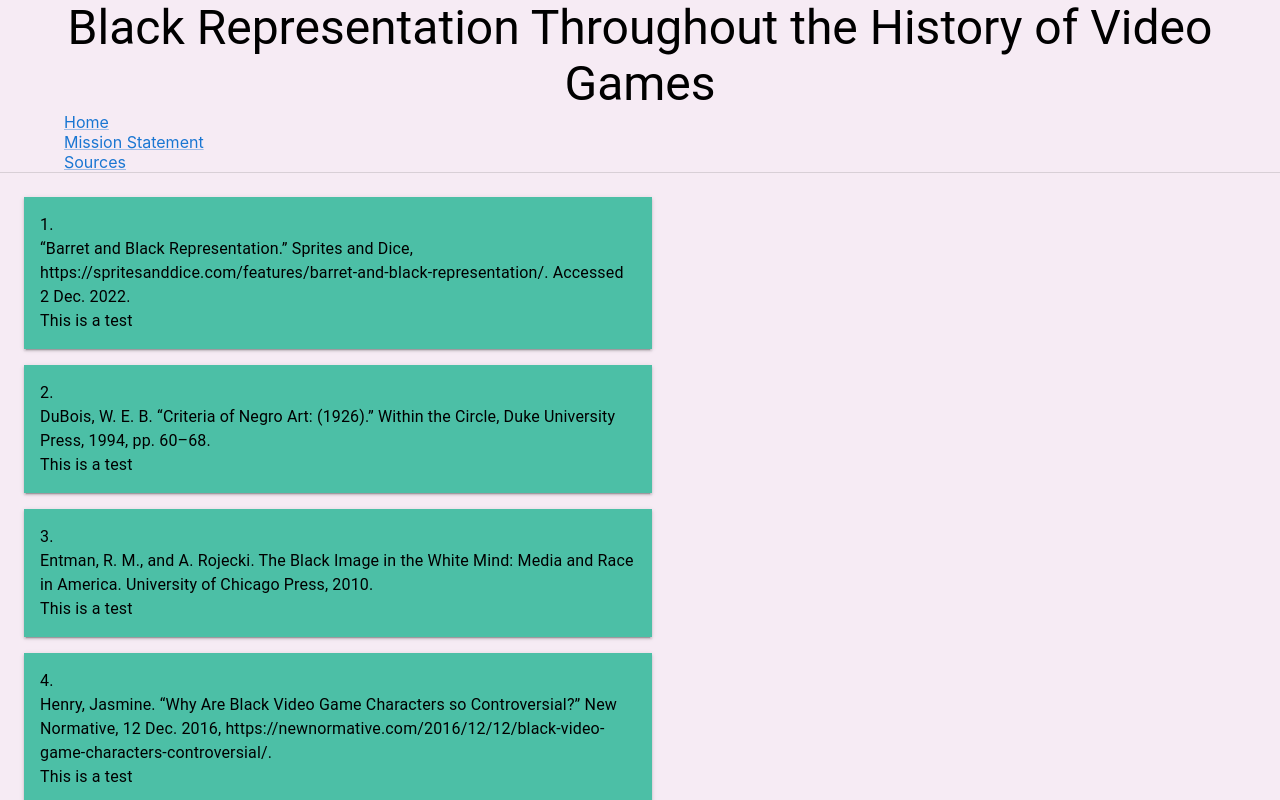
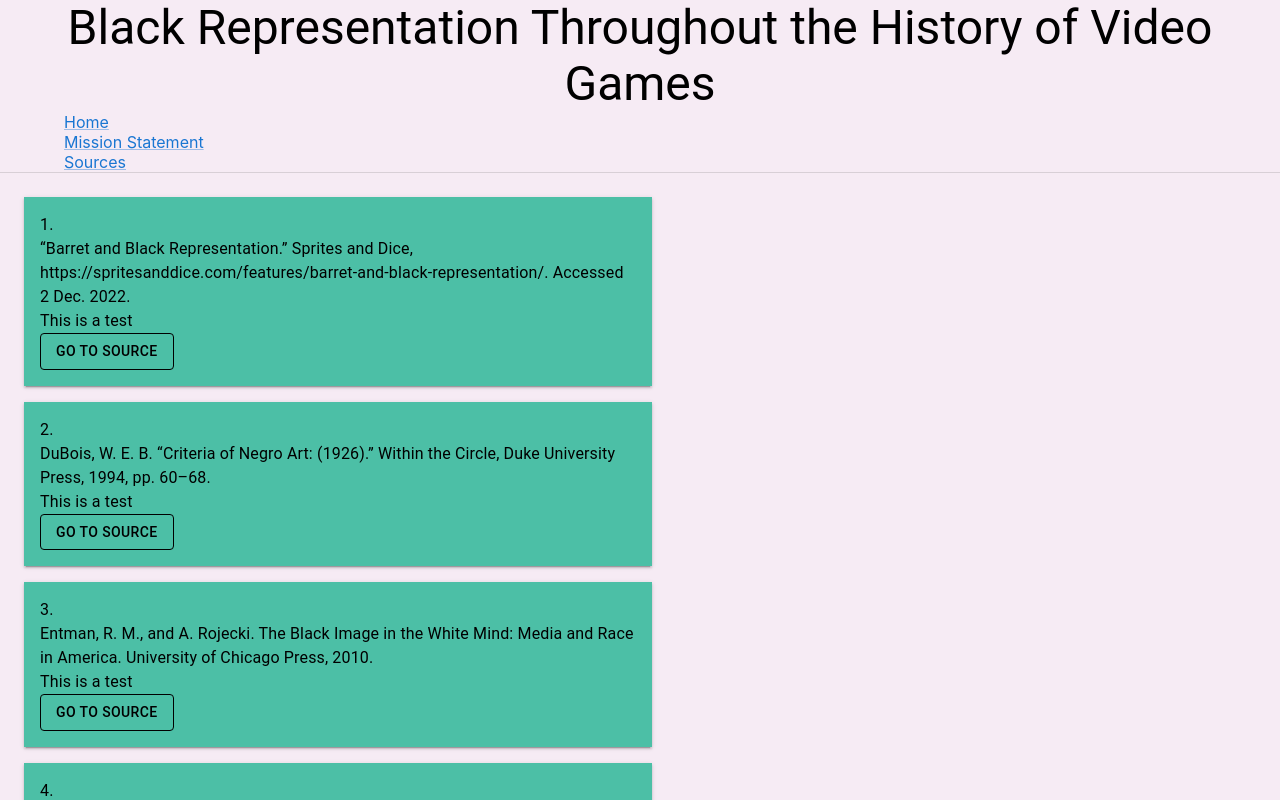
Before and after one commit to AJMosley345/eng-206-finalproject, a Next.js app: page /sources in a window 1280 px wide. Shown: the top 800 px of the page. Built offline with nearby package versions, Linux system fonts and the light colour scheme.

Commit message:
Add content

```diff
--- a/pages/sources.js
+++ b/pages/sources.js
@@ -1,46 +1,57 @@
-import { List, ListItem, Typography, Divider, Box, Grid, ListItemText, Stack } from "@mui/material";
+import { List, ListItem, Typography, Divider, Box, Grid, ListItemText, Stack, Button } from "@mui/material";
 import Header from "../components/Header";
+import Link from "@mui/material";
 
 const entries = [
     {
         citation: '“Barret and Black Representation.” Sprites and Dice, https://spritesanddice.com/features/barret-and-black-representation/. Accessed 2 Dec. 2022.',
         summary: 'This is a test',
+        link: 'https://spritesanddice.com/features/barret-and-black-representation/'
     },
     {
         citation: 'DuBois, W. E. B. “Criteria of Negro Art: (1926).” Within the Circle, Duke University Press, 1994, pp. 60–68.',
         summary: 'This is a test',
+        link: 'https://allisonbolah.com/site_resources/reading_list/DuBois.pdf'
     },
     {
         citation: 'Entman, R. M., and A. Rojecki. The Black Image in the White Mind: Media and Race in America. University of Chicago Press, 2010.',
         summary: 'This is a test',
+        link: 'https://books.google.com/books?id=RWhEm5Q7jdAC&lpg=PR7&ots=oLvYqyydpw&dq=black%20image%20in%20the%20white%20mind&lr&pg=PR7#v=onepage&q=black%20image%20in%20the%20white%20mind&f=false'
     },
     {
         citation: 'Henry, Jasmine. “Why Are Black Video Game Characters so Controversial?” New Normative, 12 Dec. 2016, https://newnormative.com/2016/12/12/black-video-game-characters-controversial/.',
         summary: 'This is a test',
+        link: 'https://newnormative.com/2016/12/12/black-video-game-characters-controversial/'
     },
     {
         citation: 'Independent Lens. “Leveling up Representation: Depictions of People of Color in Video Games.” Independent Lens, 22 Dec. 2020, https://www.pbs.org/independentlens/blog/leveling-up-representation-depictions-of-people-of-color-in-video-games/.',
         summary: 'This is a test',
+        link: 'https://www.pbs.org/independentlens/blog/leveling-up-representation-depictions-of-people-of-color-in-video-games/'
     },
     {
         citation: 'Nailah Avery, J. “Behind the Movement to Create More Black Video Game Characters.” The New York Times, The New York Times, 17 Jan. 2022, https://www.nytimes.com/2022/01/17/crosswords/video-games-black-characters.html.',
         summary: 'This is a test',
+        link: 'https://www.nytimes.com/2022/01/17/crosswords/video-games-black-characters.html'
     },
     {
         citation: 'Norwood, Rico. “Coding Blackness: A History of Black Video Game Characters.” Wired, Feb. 2021, https://www.wired.com/story/black-character-history-video-games/.',
         summary: 'This is a test',
+        link: 'https://www.wired.com/story/black-character-history-video-games/'
     },
     {
         citation: "Ong, Sandy. “The Video Game Industry's Problem with Racial Diversity.” Newsweek, 13 Oct. 2016, https://www.newsweek.com/2016/10/21/video-games-race-black-protagonists-509328.html.",
         summary: 'This is a test',
+        link: 'https://www.newsweek.com/2016/10/21/video-games-race-black-protagonists-509328.html'
     },
     {
         citation: 'Peckham, Eric. “Confronting Racial Bias in Video Games.” TechCrunch, June 2020, https://techcrunch.com/2020/06/21/confronting-racial-bias-in-video-games/.',
         summary: 'This is a test',
+        link: 'https://techcrunch.com/2020/06/21/confronting-racial-bias-in-video-games/'
     },
     {
         citation: 'Taylor, Paul. “Black Aesthetics.” Philosophy Compass, vol. 5, no. 1, 2010, pp. 1–15, https://doi.org10.1111/j.1747-9991.2009.00263.x.',
         summary: 'This is a test',
+        link: 'https://sites.hampshire.edu/blackaesthetics/files/2017/03/taylorpaul-blackaesthetics.pdf'
     },
 ]
 
@@ -61,12 +72,14 @@ export default function Sources() {
                                 <Typography sx={{ color: 'black' }}>
                                     {entry.summary}
                                 </Typography>
-                                <Typography sx={{ color: 'black' }}>
-                                    {entry.synthesis}
-                                </Typography>
-                                <Typography sx={{ color: 'black' }}>
-                                    {entry.response}
-                                </Typography>
+                                <Button
+                                    target="_blank"
+                                    href={entry.link}
+                                    variant='outlined'
+                                    sx={{ color: 'black', borderColor: 'black' }}
+                                >
+                                    Go to Source
+                                </Button>
                             </Box>
                     )}
             </Stack>
```
Also changed, not shown: pages/mission.js (+7 -2 lines), pages/test.js (+22 -2 lines).
